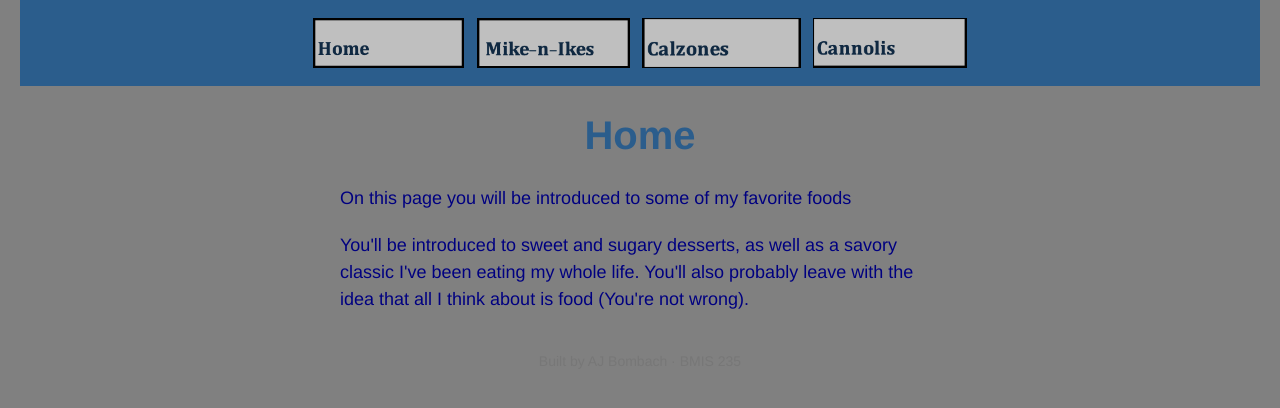
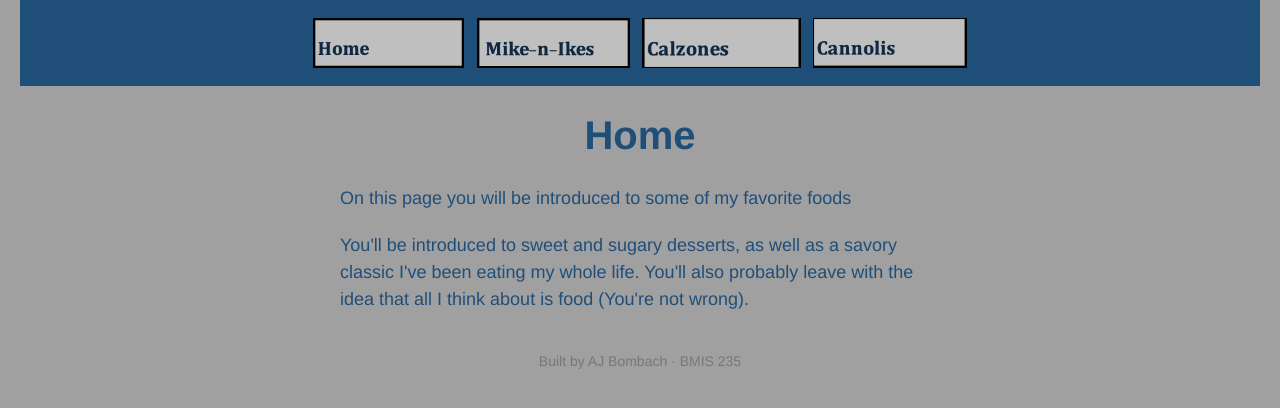
Before and after one commit to ajbombach/bmis235-html-3, a plain HTML site: page index.html in a window 1280 px wide. Drawn offline with Linux system fonts and the light colour scheme.

Commit message:
Use a brighter navy throughout the page

```diff
--- a/styles.css
+++ b/styles.css
@@ -11,15 +11,15 @@
 
 body {
    font-family: "AL Nile", "Helvetica Neue", Arial, sans-serif;
-    background-color: #808080;
-    color: #000080;
+    background-color: #a0a0a0;
+    color: #1f4e79;
     margin: 0;
     padding: 0 20px 40px 20px;
 }
 
 /* the menu at the top of every page */
 nav {
-    background-color: #2b5d8c;
+    background-color: #1f4e79;
     padding: 14px;
     text-align: center;
 }
@@ -39,7 +39,7 @@ nav a {
 }
 
 h1 {
-    color: #2b5d8c;
+    color: #1f4e79;
     text-align: center;
     font-size: 40px;
 }
```
